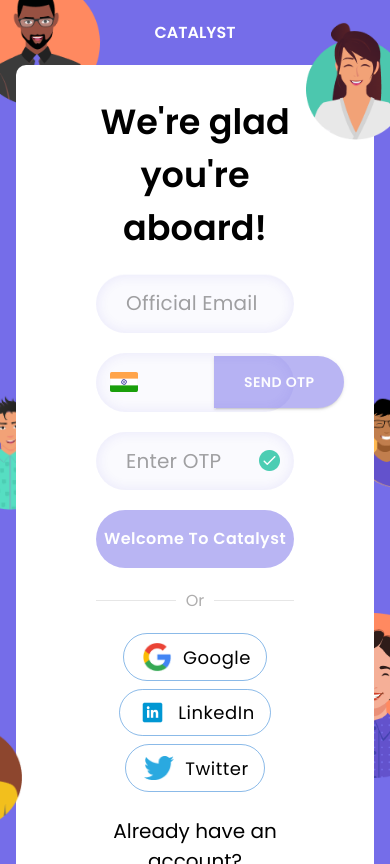
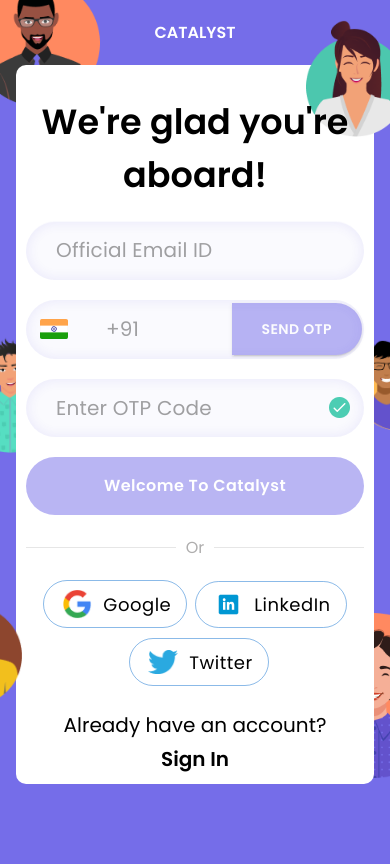
Before and after one commit to prasankumar26/candidate-web, a React (Create React App) app: page / in a window 390 px wide. Built offline with nearby package versions, Linux system fonts and the light colour scheme.

Commit message:
bug fixes

```diff
--- a/src/assets/style.css
+++ b/src/assets/style.css
@@ -308,6 +308,13 @@
 	-moz-animation: progress-bar-stripes 2s linear infinite;
 }
 
+
+@media only screen and (max-width: 425px) {
+    .social-m{
+        margin-top: 10px !important;
+    }
+}
+
 @media only screen and (max-width: 991px) {
     .nav-desktop{
         display: none !important;
@@ -330,6 +337,12 @@
     .yellow-round-right{
         display: none;
     }
+    .pad-desktop-signup{
+        padding: 10px 10px;
+    }
+    .padding-ywt{
+        padding: 10px 5px;
+    }
 }
 
 @media only screen and (min-width: 991px) {
@@ -339,4 +352,10 @@
     .nav-mobile{
         display: none !important;
     }
+    .pad-desktop-signup{
+        padding: 10px 80px !important;
+    }
+    .padding-ywt{
+        padding: 10px 85px !important;
+    }
 }
--- a/src/pages/auth/HelpYou.jsx
+++ b/src/pages/auth/HelpYou.jsx
@@ -35,7 +35,7 @@
                     backgroundColor: '#fff', color: '#6352CC', textTransform: 'capitalize', fontSize: '16px', padding: '15px 0px', borderRadius: '99px', '&:hover': {
                         backgroundColor: '#fff',
                     },
-                }} className='w-100  mt-3' variant="text">Broewse Jobs</Button>
+                }} className='w-100  mt-3' variant="text">Browse Jobs</Button>
               </div>
 
 
--- a/src/pages/auth/SignUp.jsx
+++ b/src/pages/auth/SignUp.jsx
@@ -24,7 +24,7 @@
                 <img src="/images/signup-four.png" alt="" className="img-fluid" style={{ zIndex: '-1', position: 'absolute', top: '42%', right: '-14%', width: '100px' }} />
                 <img src="/images/signup-five.png" alt="" className="img-fluid" style={{ position: 'absolute', bottom: '10%', left: '-20%', width: '100px' }} />
                 <TopHeading />
-                <Box className="bg-white roundedten" style={{ padding: '10px 80px' }} >
+                <Box className="bg-white roundedten pad-desktop-signup" >
                     <h2 className='text-center' style={{ padding: '20px 0px', fontSize: '35px', zIndex: '99', position: 'relative' }}>We're glad you're aboard!</h2>
                     <CssTextField
                         id="outlined-basic"
@@ -105,14 +105,14 @@
                         </div>
                     </div>
                     <br />
-                    <Stack direction={{ xs: 'column', sm: 'row' }} spacing={{ xs: 1, sm: 2, md: 4 }} justifyContent={{ xs: 'center', sm: 'center' }} alignItems={{ xs: 'center', sm: 'flex-start' }} >
+                    <Stack flexWrap="wrap" direction={{ xs: 'row', sm: 'row' }} spacing={{ xs: 1, sm: 2, md: 4 }} justifyContent={{ xs: 'center', sm: 'center' }} alignItems={{ xs: 'center', sm: 'flex-start' }} >
                         <Button variant="outlined" className='roundedone' sx={{ color: '#000', textTransform: 'capitalize', fontSize: '18px' }}>
                             <img src="/images/google.png" className='me-2' alt="" style={{ width: '30px', height: '30px', objectFit: 'contain', padding: '3px' }} /> Google </Button>
 
                         <Button variant="outlined" className='roundedone' sx={{ color: '#000', textTransform: 'capitalize', fontSize: '18px' }}>
                             <img src="/images/linkedin.png" className='me-2' alt="" style={{ width: '35px', height: '35px', objectFit: 'contain' }} /> LinkedIn </Button>
 
-                        <Button variant="outlined" className='roundedone' sx={{ color: '#000', textTransform: 'capitalize', fontSize: '18px', }}>
+                        <Button variant="outlined" className='roundedone social-m' sx={{ color: '#000', textTransform: 'capitalize', fontSize: '18px', }}>
                             <img src="/images/twitter.png" className='me-2' alt="" style={{ width: '30px', height: '30px', objectFit: 'contain',  padding: '3px' }} /> Twitter </Button>
                     </Stack>
                     <div className="text-center mt-4">
--- a/src/pages/auth/YouWantTo.jsx
+++ b/src/pages/auth/YouWantTo.jsx
@@ -40,15 +40,15 @@
                     <Stack direction="row" justifyContent="center">
                         <div className="position-relative" style={{boxShadow: `inset 0 0 11px 2px rgba(75, 68, 212, 0.08)`, border: 'none', borderRadius: '99px'}}>
                         <img src="/images/ywt-one.png" className='me-2 position-absolute'  alt="" style={{top: '-102%', left: '12%', width: '50px', height: '50px', objectFit: 'contain' }} />
-                            <Button size="large" variant="outlined" sx={{ fontSize: '16px', fontWeight: '600', color: '#979797', textTransform: 'capitalize', border: 'none',
-                            padding: '10px 85px', '&:hover': {
+                            <Button className=' padding-ywt' size="large" variant="outlined" sx={{ fontSize: '16px', fontWeight: '600', color: '#979797', textTransform: 'capitalize', border: 'none',
+                            '&:hover': {
                                border: 'none'
                             } }}>
                                 Find Talent </Button>
                         </div>
                         <div className="position-relative">
                         <img src="/images/ywt-two.png" className='me-2 position-absolute'  alt="" style={{top: '-220%', right: '10%', width: '130px', height: '115px', objectFit: 'contain' }} />
-                            <Button size="large" variant="outlined" className='roundedone' sx={{fontSize: '16px', border: '1px solid #756DE9', boxShadow: `inset 0 0 11px 2px #fff`, color: '#756DE9', fontWeight: '600', textTransform: 'capitalize',  padding: '10px 85px', marginLeft: '-15%', backgroundColor: '#fff' }}>
+                            <Button size="large" variant="outlined" className='roundedone padding-ywt' sx={{fontSize: '16px', border: '1px solid #756DE9', boxShadow: `inset 0 0 11px 2px #fff`, color: '#756DE9', fontWeight: '600', textTransform: 'capitalize',  marginLeft: '-15%', backgroundColor: '#fff' }}>
                                 Find Work </Button>
                         </div>
                     </Stack>
```
